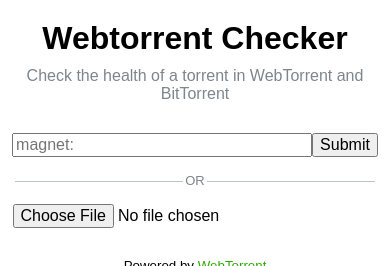
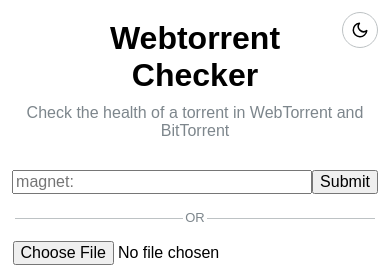
Before and after one commit to alxhotel/webtorrent-checker, a Node server app: page / in a window 390 px wide. Shown: the top 266 px of the page. Run offline with Node 20, Linux system fonts and the light colour scheme; some libraries are stand-ins or nearby versions.

Commit message:
Add dark mode (#95)
Colors are CSS variables. The dark set applies when the system prefers
dark, unless a toggle in the top-right corner saved a choice, which is
remembered in localStorage and applied by an inline script before the
page renders, so it doesn't flash. color-scheme makes the native inputs
dark too. The BitTorrent and WebTorrent result boxes keep their colors,
and light mode looks as before.

```diff
--- a/client/index.js
+++ b/client/index.js
@@ -1,4 +1,6 @@
 require('./polyfills')
+
+require('./theme')()
 
 const pathname = window.location.pathname
 if (pathname === '/') require('./views/index')()
--- a/server/views/layout.pug
+++ b/server/views/layout.pug
@@ -5,12 +5,23 @@ html(lang='en')
 
 		meta(charset='utf-8')
 		meta(name='viewport', content='width=device-width, initial-scale=1')
+		meta(name='color-scheme', content='light dark')
+
+		//- Apply the saved theme before the page renders, so it doesn't flash
+		script.
+			try {
+				var theme = localStorage.getItem('theme');
+				if (theme === 'dark' || theme === 'light') document.documentElement.setAttribute('data-theme', theme);
+			} catch (e) {}
 
 		link(rel='stylesheet', href='/main.css', charset='utf-8')
 		link(rel='icon', href='/favicon.ico', type='image/x-icon')
 
 		block head
 	body
+		button#theme-toggle(type='button', aria-label='Toggle dark mode', title='Toggle dark mode')
+			<svg class="icon-moon" width="18" height="18" viewBox="0 0 24 24" fill="none" stroke="currentColor" stroke-width="2" stroke-linecap="round" stroke-linejoin="round" aria-hidden="true"><path d="M21 12.8A9 9 0 1 1 11.2 3a7 7 0 0 0 9.8 9.8z"/></svg>
+			<svg class="icon-sun" width="18" height="18" viewBox="0 0 24 24" fill="none" stroke="currentColor" stroke-width="2" stroke-linecap="round" stroke-linejoin="round" aria-hidden="true"><circle cx="12" cy="12" r="4"/><path d="M12 2v2M12 20v2M4.9 4.9l1.4 1.4M17.7 17.7l1.4 1.4M2 12h2M20 12h2M4.9 19.1l1.4-1.4M17.7 6.3l1.4-1.4"/></svg>
 		block body
 		script(src='/bundle.js')
 
--- a/static/main.css
+++ b/static/main.css
@@ -1,10 +1,49 @@
+/* Colors: light by default, dark when the system prefers it, unless the
+   theme toggle saved a choice (data-theme on <html>) */
+:root {
+	color-scheme: light;
+	--bg: #ffffff;
+	--text: #000000;
+	--muted: #7d868c;
+	--link: #2aab00;
+	--error: #d40000;
+	--rule: #bdc2c4;
+	--toggle-hover: #f0f2f3;
+}
+
+@media (prefers-color-scheme: dark) {
+	:root:not([data-theme="light"]) {
+		color-scheme: dark;
+		--bg: #15181b;
+		--text: #e8eaed;
+		--muted: #9aa4aa;
+		--link: #5bd43a;
+		--error: #ff6b6b;
+		--rule: #3d4448;
+		--toggle-hover: #23282c;
+	}
+}
+
+:root[data-theme="dark"] {
+	color-scheme: dark;
+	--bg: #15181b;
+	--text: #e8eaed;
+	--muted: #9aa4aa;
+	--link: #5bd43a;
+	--error: #ff6b6b;
+	--rule: #3d4448;
+	--toggle-hover: #23282c;
+}
+
 body {
 	text-align: center;
 	font-family: sans-serif;
+	background: var(--bg);
+	color: var(--text);
 }
 
 a {
-	color: #2aab00;
+	color: var(--link);
 }
 
 #logo {
@@ -12,7 +51,7 @@ a {
 }
 
 .subtitle {
-	color: #7d868c;
+	color: var(--muted);
 	margin: 0px 0px 20px 0px;
 }
 
@@ -39,7 +78,7 @@ a {
 }
 
 #error {
-	color: red;
+	color: var(--error);
 }
 
 #bittorrent-results {
@@ -86,14 +125,14 @@ a {
 .separator {
 	position: relative;
 	text-transform: uppercase;
-	color: #7d868c;
+	color: var(--muted);
 	font-size: 13px;
 }
 
 .separator::before {
 	width: 168px;
 	height: 1px;
-	background: #BDC2C4;
+	background: var(--rule);
 	content: " ";
 	display: inline-block;
 	text-align: right;
@@ -105,7 +144,7 @@ a {
 .separator::after {
 	width: 168px;
 	height: 1px;
-	background: #BDC2C4;
+	background: var(--rule);
 	content: " ";
 	display: inline-block;
 	text-align: right;
@@ -113,3 +152,59 @@ a {
 	top: 50%;
 	margin-left: 2px;
 }
+
+/* Theme toggle: shows the moon in light mode and the sun in dark mode */
+#theme-toggle {
+	position: absolute;
+	top: 12px;
+	right: 12px;
+	display: inline-flex;
+	align-items: center;
+	justify-content: center;
+	width: 36px;
+	height: 36px;
+	padding: 0;
+	border: 1px solid var(--rule);
+	border-radius: 50%;
+	background: var(--bg);
+	color: var(--text);
+	cursor: pointer;
+}
+
+#theme-toggle:hover {
+	background: var(--toggle-hover);
+}
+
+#theme-toggle:focus-visible {
+	outline: 2px solid var(--link);
+	outline-offset: 2px;
+}
+
+#theme-toggle .icon-sun {
+	display: none;
+}
+
+/* Keep the title clear of the toggle on phones */
+@media (max-width: 520px) {
+	#logo {
+		padding: 0 52px;
+	}
+}
+
+@media (prefers-color-scheme: dark) {
+	:root:not([data-theme="light"]) #theme-toggle .icon-sun {
+		display: block;
+	}
+
+	:root:not([data-theme="light"]) #theme-toggle .icon-moon {
+		display: none;
+	}
+}
+
+:root[data-theme="dark"] #theme-toggle .icon-sun {
+	display: block;
+}
+
+:root[data-theme="dark"] #theme-toggle .icon-moon {
+	display: none;
+}
```
Also changed, not shown: client/theme.js (added, +32 -0 lines).
